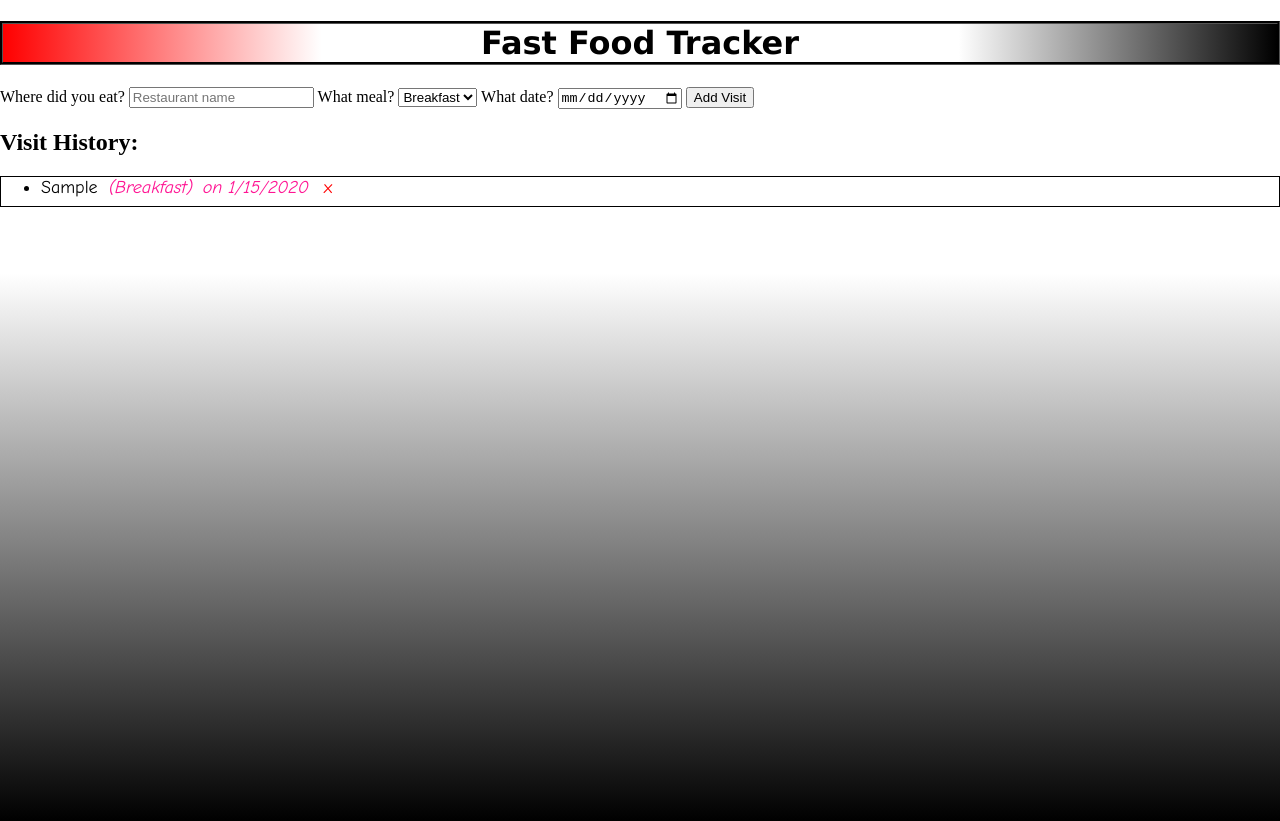
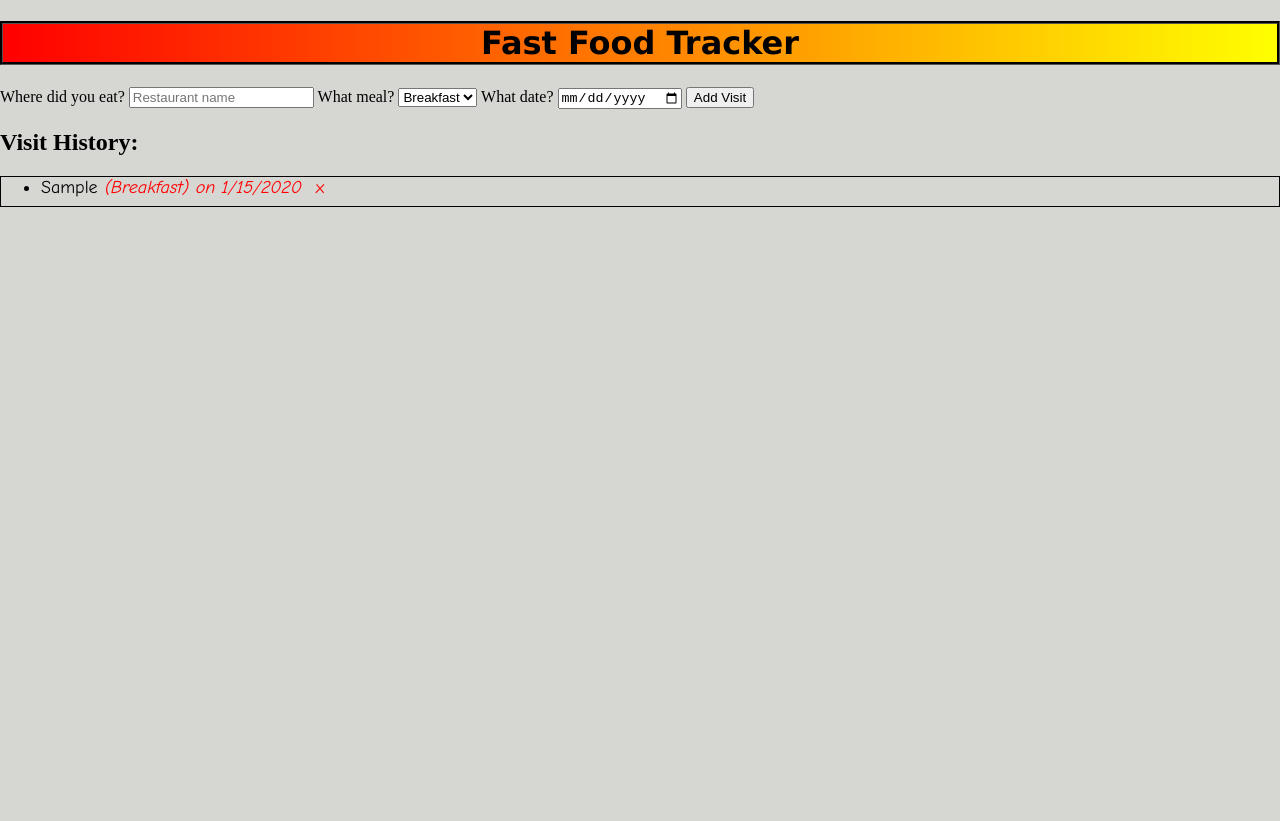
Before and after one commit to Andrewwwka/Fast-Food-Tracker, a website: page Front page.html in a window 1280 px wide. Both pictures are taken after typing "Sample", "2020-01-15" into the empty fields and a click on the button "Add Visit". Drawn offline with Linux system fonts and the light colour scheme.

Commit message:
Add files via upload

```diff
--- a/stylepage.css
+++ b/stylepage.css
@@ -2,11 +2,12 @@ h1 {
     text-align: center;
     border: black groove 3px;
     font-family: Verdana, Geneva, Tahoma, sans-serif ;
-    background: linear-gradient(to right, red,white, white, white, black);
+    background: linear-gradient(to right, red,yellow);
  }
 ul{
     border: black solid 1px;
     font-family: "Comic Sans MS", Times, serif;
+
 
 }
 li{
@@ -14,14 +15,21 @@ li{
     font-size: large;
 }
 .delete-btn {
-    margin-left: 10px;
+    margin-left: 8px;
     color: red;
     cursor: pointer;
 }
 .meal-type{
     font-style: italic;
-    margin-left: 4px;
-    color: deeppink;
+    //margin-left: 2px;
+    margin-right: 1px;
+    color: red;
+}
+.date{
+    margin-left: 3px;
+    background:linear-gradient(to right,red, blueviolet, orangered);
+    -webkit-background-clip: text;
+    -webkit-text-fill-color: transparent;
 }
 h2{
     font-family: Rockwell, "Times New Roman", Times, serif;
@@ -31,11 +39,7 @@ h2{
 body{
     margin: 0;
     min-height: 100vh;
-    background: linear-gradient(white,white, gray,black);
+    background-color: #D6D6D3;
     background-repeat: no-repeat;
     background-size: cover;
 }
-.date{
-    margin-left: 4px;
-    color: plum;
-}
```
